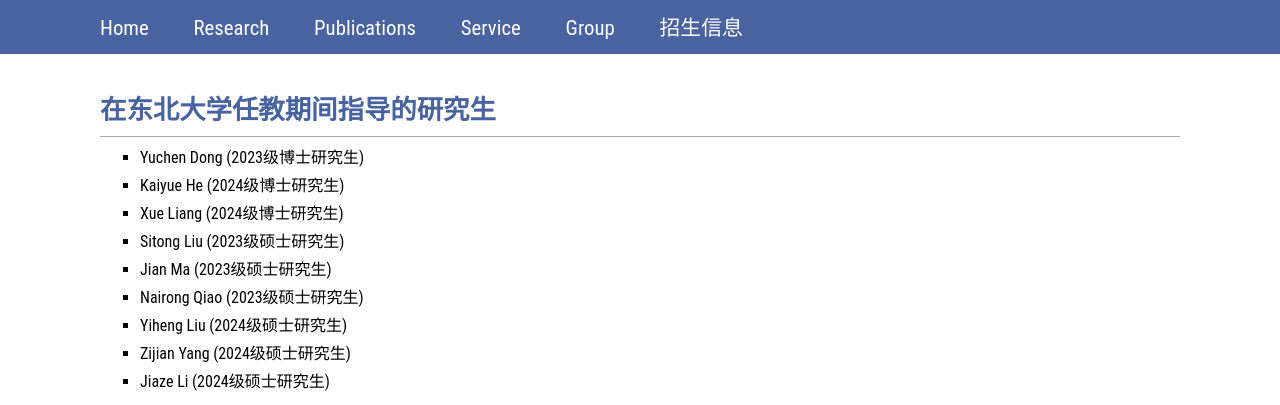
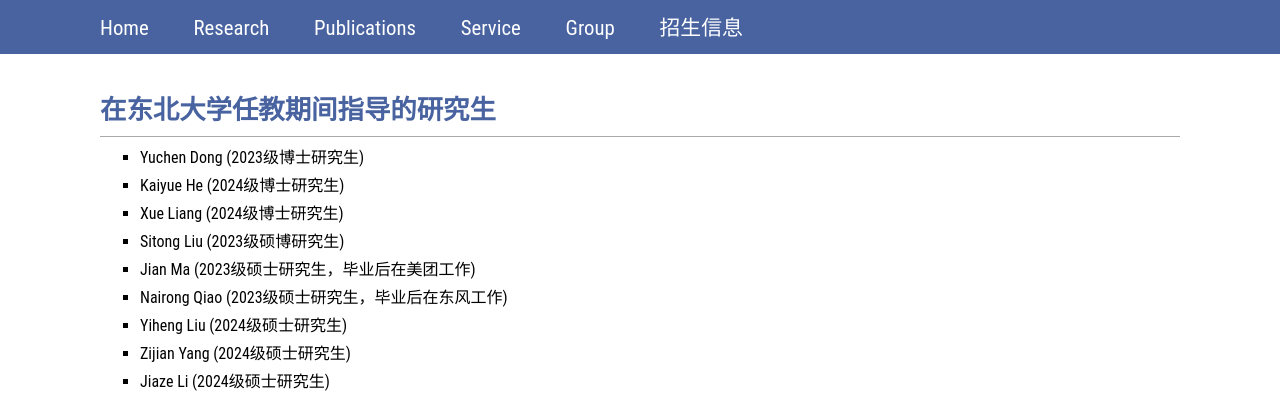
Before and after one commit to WeinanGao/weinangao.github.io, a Jekyll site: the page built from group.markdown, in a window 1280 px wide and 900 px high, cut to the strip 0-405 px from the top of the window. Built offline with Jekyll 4.4.1, drawn with Linux system fonts in a browser that asks for light colours.

Commit message:
Update group.markdown

```diff
--- a/group.markdown
+++ b/group.markdown
@@ -11,9 +11,9 @@ permalink: /group/
 * Yuchen Dong (2023级博士研究生)
 * Kaiyue He (2024级博士研究生)
 * Xue Liang (2024级博士研究生)
-* Sitong Liu (2023级硕士研究生)
-* Jian Ma (2023级硕士研究生)
-* Nairong Qiao (2023级硕士研究生)
+* Sitong Liu (2023级硕博研究生)
+* Jian Ma (2023级硕士研究生，毕业后在美团工作)
+* Nairong Qiao (2023级硕士研究生，毕业后在东风工作)
 * Yiheng Liu (2024级硕士研究生)
 * Zijian Yang (2024级硕士研究生)
 * Jiaze Li (2024级硕士研究生)
```
